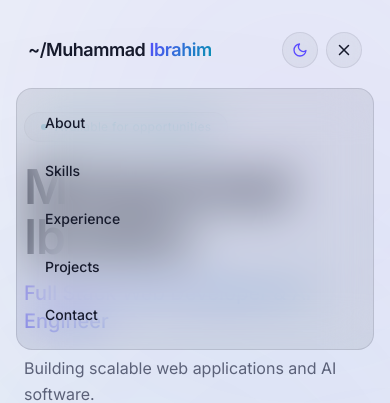
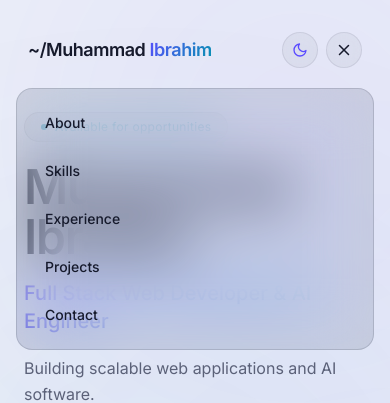
Before and after one commit to ibrahim-xdev/ibrahimxdev, a React (Vite) app: page / in a window 390 px wide. Both pictures are taken after a click on the button 344 px from the left and 50 px from the top of the page. Shown: the top 403 px of the page. Built offline with nearby package versions, Linux system fonts and the light colour scheme.

Commit message:
Update project to latest version

```diff
--- a/src/App.jsx
+++ b/src/App.jsx
@@ -14,6 +14,7 @@ export default function App() {
   return (
     <ThemeProvider>
       <CustomCursor />
+      <div className="relative z-10">
         <AuroraBackground />
         <Navbar />
         <main>
@@ -25,6 +26,7 @@ export default function App() {
           <Contact />
         </main>
         <Footer />
+      </div>
     </ThemeProvider>
   );
 }
--- a/src/components/AuroraBackground.jsx
+++ b/src/components/AuroraBackground.jsx
@@ -28,7 +28,7 @@ export default function AuroraBackground() {
     <div
       ref={containerRef}
       aria-hidden="true"
-      className="pointer-events-none fixed inset-0 -z-10 overflow-hidden"
+      className="pointer-events-none fixed inset-0 z-0 overflow-hidden"
     >
       {/* Purple Glow */}
       <div
--- a/src/components/Navbar.jsx
+++ b/src/components/Navbar.jsx
@@ -92,7 +92,13 @@ export default function Navbar() {
       </Container>
 
       {open && (
-        <div className="glass-strong mx-4 mt-2 flex flex-col gap-1 rounded-2xl p-3 md:hidden">
+        <div
+          className="mx-4 mt-2 flex flex-col gap-1 rounded-2xl border p-3 backdrop-blur-[30px] backdrop-saturate-150 md:hidden"
+          style={{
+            background: "rgb(var(--surface) / 0.12)",
+            borderColor: "rgb(var(--surface) / 0.14)",
+          }}
+        >
           {links.map((link) => (
             <a
               key={link.href}
--- a/src/index.css
+++ b/src/index.css
@@ -63,8 +63,12 @@ body {
 .glass-strong {
   background: rgb(var(--surface) / calc(var(--surface-alpha) * 1.8));
   border: 1px solid rgb(var(--surface) / calc(var(--border-alpha) * 1.4));
+
   backdrop-filter: blur(24px);
   -webkit-backdrop-filter: blur(24px);
+
+  backdrop-saturate: 150%;
+  -webkit-backdrop-saturate: 150%;
 }
 
 .text-gradient {
```
Lines whose indentation alone changed are shown as unchanged.
